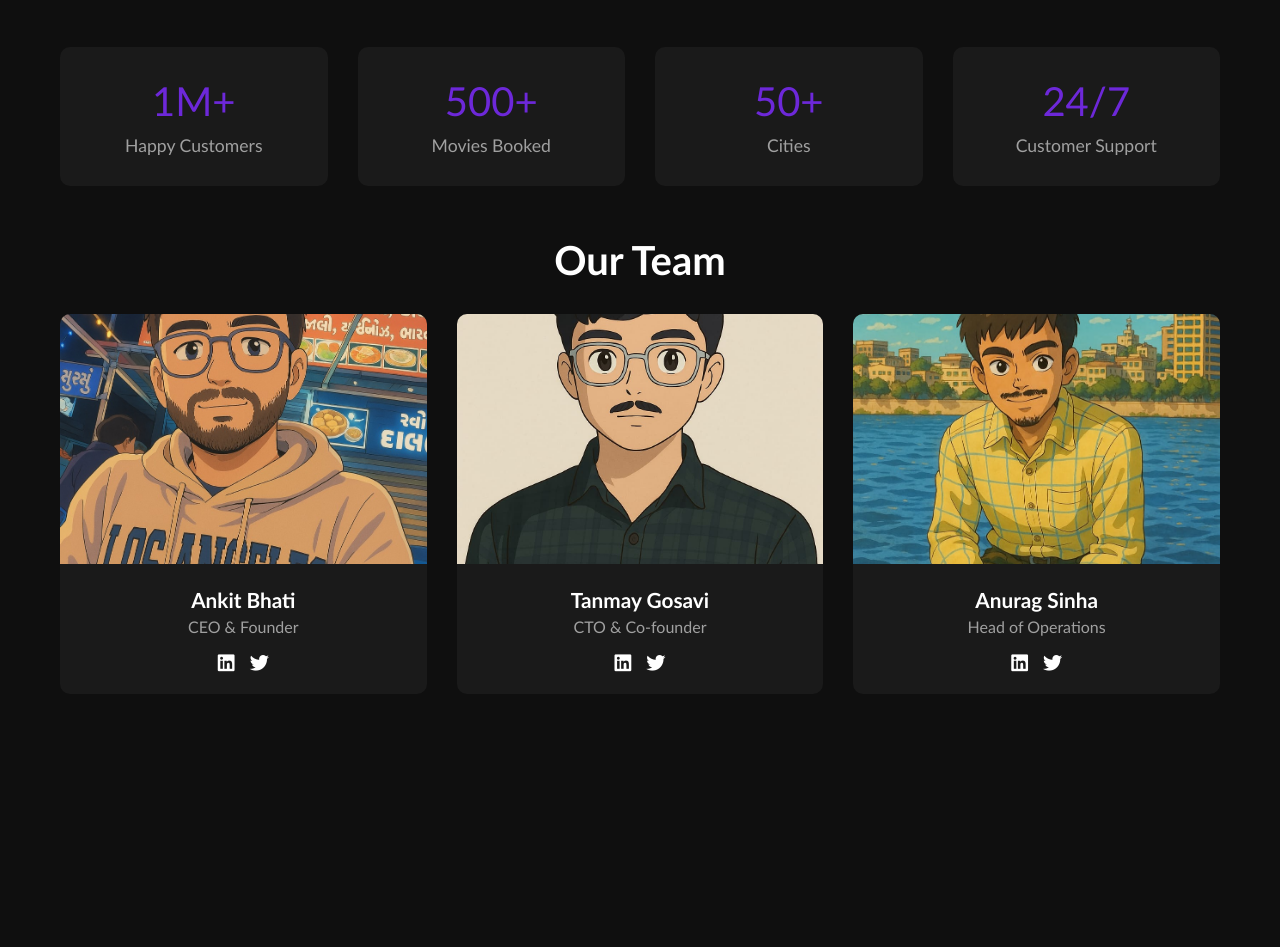
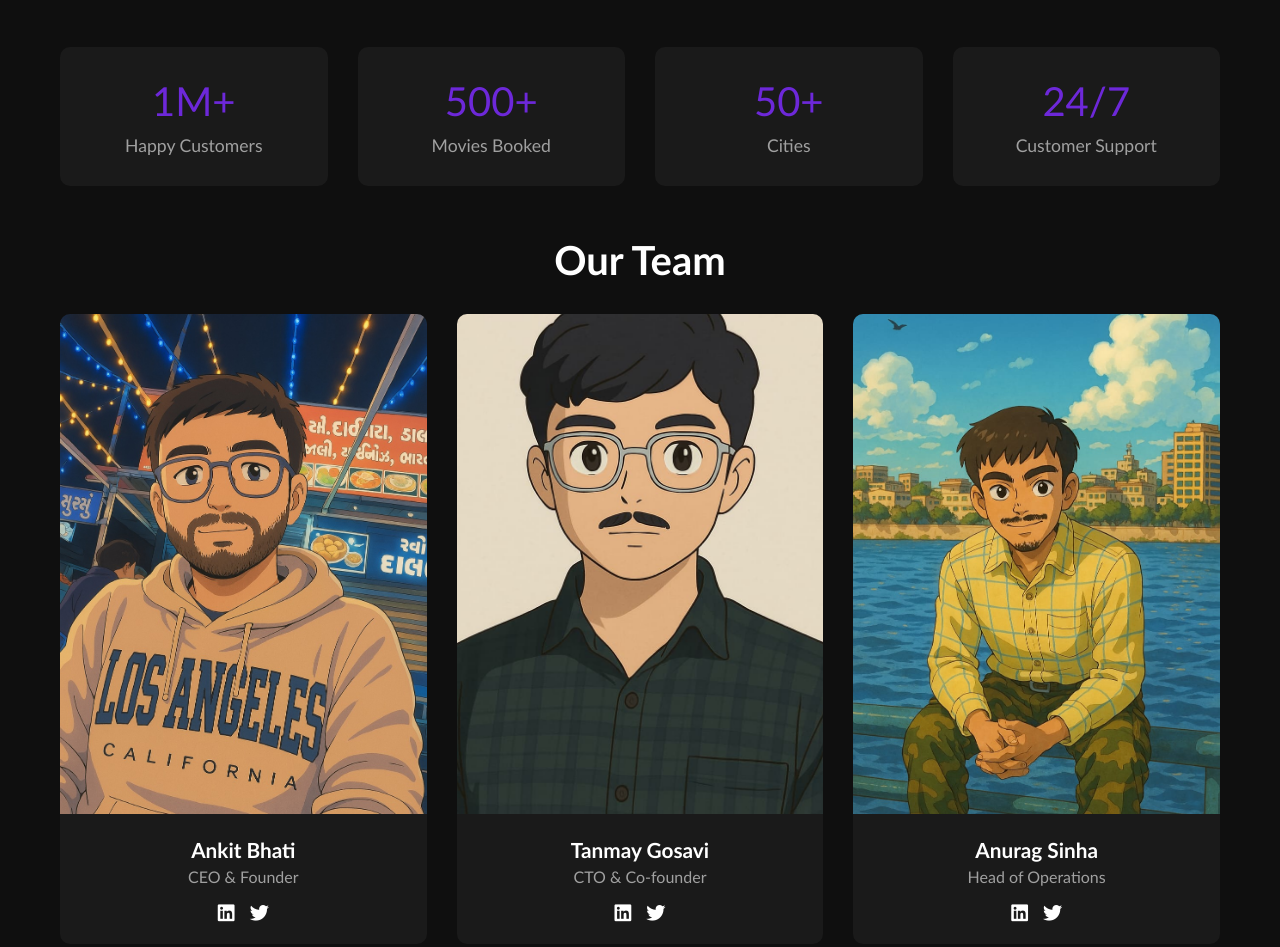
Before and after one commit to Anurag-2011/filmifreak, a website: page frontend/about.html in a window 1280 px wide. Shown: the part 571-1518 px from the top of the page. Before the commit the page ends 1335 px from the top, so only its background shows below. Drawn offline with Linux system fonts and the light colour scheme.

Commit message:
Update about.html

```diff
--- a/frontend/about.html
+++ b/frontend/about.html
@@ -132,7 +132,7 @@
 
         .member-image {
             width: 100%;
-            height: 250px;
+            height: 500px;
             object-fit: cover;
         }
 
```
